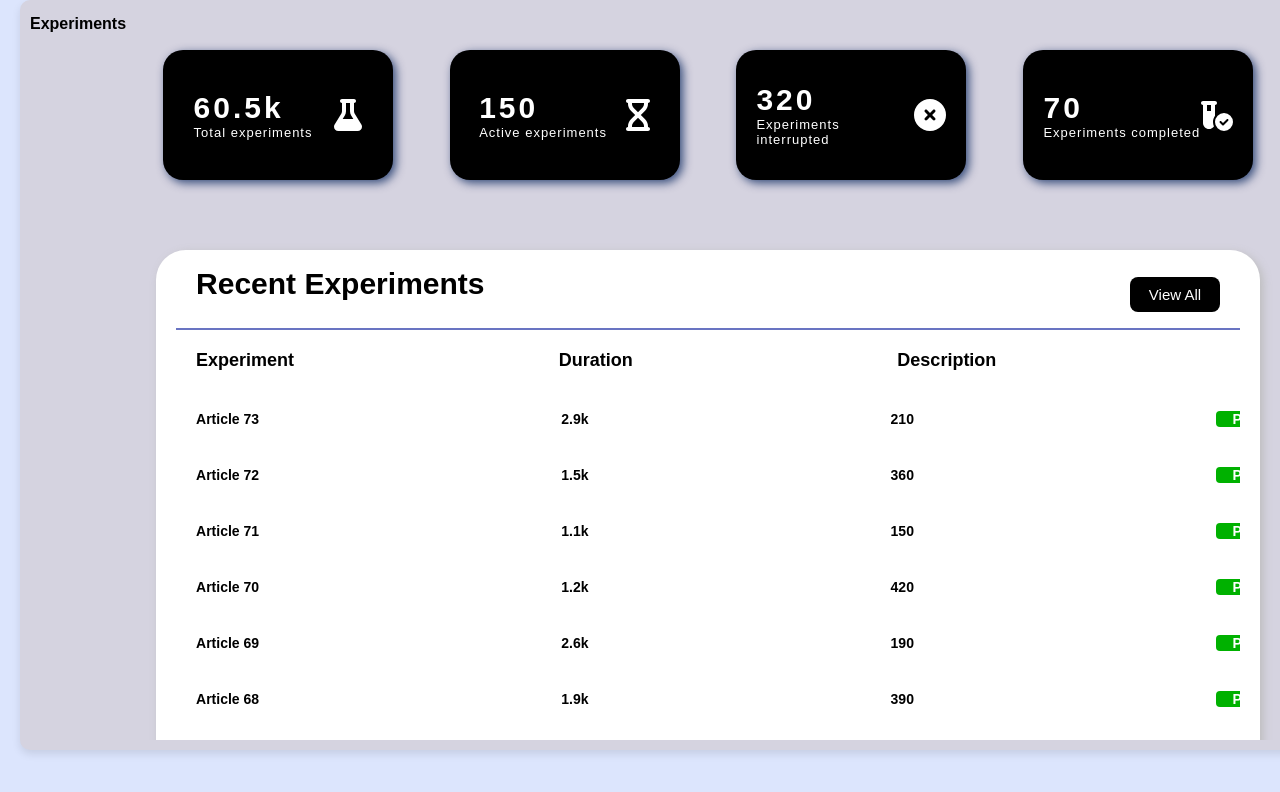
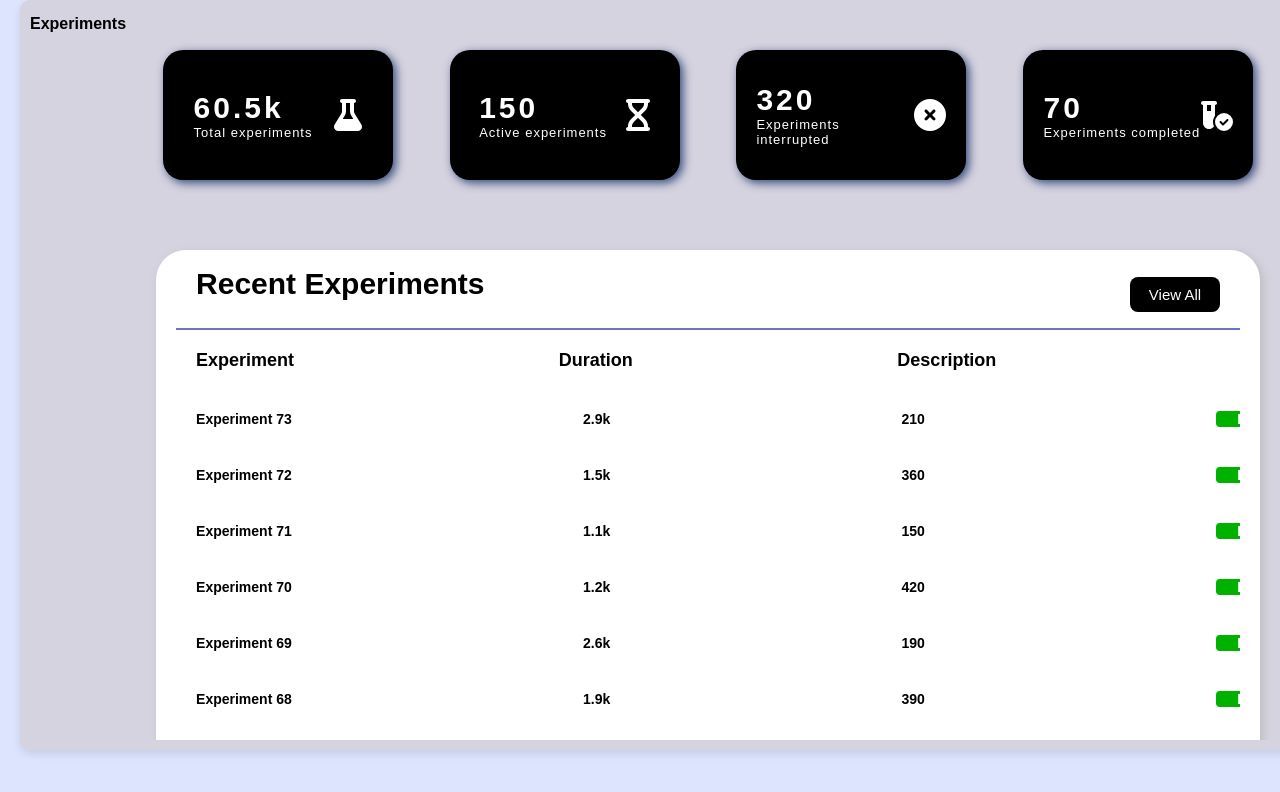
Before and after one commit to paprikadreamdetective/RPPW-DAQ, a React (Create React App) app in the folder dashboard/: page /Experiments in a window 1280 px wide. Shown: the top 792 px of the page. Built offline with nearby package versions, Linux system fonts and the light colour scheme.

Commit message:
✨ Added first version of about page
Added first version of about page

```diff
--- a/dashboard/src/components/DevicesDetails.js
+++ b/dashboard/src/components/DevicesDetails.js
@@ -1,6 +1,6 @@
 // src/components/DeviceDetails.js
 import { useState } from "react";
-import { useParams, useNavigate } from "react-router-dom";
+//import { useParams, useNavigate } from "react-router-dom";
 import './DevicesDetails.css';
 import DAQSlider from "./DAQSlider";
 // DeviceDetails.js
--- a/dashboard/src/components/MainSidebar.js
+++ b/dashboard/src/components/MainSidebar.js
@@ -2,7 +2,7 @@
 
 import { useState } from "react";
 import { FontAwesomeIcon } from "@fortawesome/react-fontawesome";
-import { faHome, faMicrochip, faMicroscope, faSignOutAlt, faBars, faClose } from "@fortawesome/free-solid-svg-icons";
+import { faHome, faMicrochip, faMicroscope, faSignOutAlt, faBars, faClose, faCircleQuestion } from "@fortawesome/free-solid-svg-icons";
 import "./SidebarHome.css";
 
 function MainSidebar({ sidebarOpen, toggleSidebar, navigate, logout }) {
@@ -28,6 +28,10 @@ function MainSidebar({ sidebarOpen, toggleSidebar, navigate, logout }) {
           <FontAwesomeIcon icon={faMicroscope} size="2x" color="white"/>
           {sidebarOpen && <span className="sidebar-item-text">Experiments</span>}
         </div>
+        <div className="sidebar-item" onClick={() => navigate("/dashboard/About")}>
+          <FontAwesomeIcon icon={faCircleQuestion} size="2x" color="white"/>
+          {sidebarOpen && <span className="sidebar-item-text">About</span>}
+        </div>
         <div className="sidebar-item" onClick={logout}>
           <FontAwesomeIcon icon={faSignOutAlt} size="2x" color="white"/>
           {sidebarOpen && <span className="sidebar-item-text">Logout</span>}
--- /dev/null
+++ b/dashboard/src/pages/AboutPage.css
@@ -0,0 +1,14 @@
+.about-page {
+    width: 100%;
+    margin-left: 20px;
+    background-color: #D5D3E0;
+    border-radius: 10px;
+    padding: 30px;
+    box-shadow: 0 4px 8px rgba(0, 0, 0, 0.1);
+  }
+
+
+
+.about-info p, .about-description {
+  margin: 8px 0;
+}
--- /dev/null
+++ b/dashboard/src/pages/AboutPage.js
@@ -0,0 +1,25 @@
+
+import './AboutPage.css';
+
+
+function AboutPage() {
+
+
+
+    return (
+        <>
+        <div className="about-page">
+
+        <div className="about-info">
+          <p><strong>About</strong> </p>
+
+          <div className="about-description"></div>
+        </div>
+
+        </div>
+
+
+        </>
+    )
+}
+export default AboutPage;
--- a/dashboard/src/pages/DashboardPanel.js
+++ b/dashboard/src/pages/DashboardPanel.js
@@ -1,11 +1,12 @@
 // Dashboard.js (Mover a pages/)
 import { useParams, useNavigate, useLocation } from "react-router-dom";
-import { useContext, useState, useEffect } from "react";
+import { useContext, useState } from "react";
 import { AuthContext } from "../components/AuthContext";
 import AuthUserForm from "../components/AuthForm";
 import MainSidebar from "../components/MainSidebar";
 import DeviceList from "../components/DevicesList";
 import DeviceDetails from "../components/DevicesDetails";
+import AboutPage from "./AboutPage";
 //import DAQSlider from "../components/DAQSlider";
 import HomePage from "./HomePage";
 import ExperimentsPage from "./ExperimentsPage";
@@ -60,6 +61,8 @@ function DashboardPanel({ showDevices }) {
 
       {location.pathname === "/dashboard/Experiments" && <ExperimentsPage />}
 
+      {location.pathname === "/dashboard/About" && <AboutPage />}
+
       {/* Mostrar DeviceList solo si no hay un deviceName seleccionado */}
       {showDevices && !deviceName && <DeviceList devices={devices} navigate={navigate} />}
 
--- a/dashboard/src/pages/ExperimentsPage.js
+++ b/dashboard/src/pages/ExperimentsPage.js
@@ -78,66 +78,66 @@ function ExperimentsPage() {
 
           <div className="items">
             <div className="item1">
-              <h3 className="t-op-nextlvl">Article 73</h3>
+              <h3 className="t-op-nextlvl">Experiment 73</h3>
               <h3 className="t-op-nextlvl">2.9k</h3>
               <h3 className="t-op-nextlvl">210</h3>
-              <h3 className="t-op-nextlvl label-tag">Published</h3>
+              <h3 className="t-op-nextlvl label-tag">Finished</h3>
             </div>
 
             <div className="item1">
-              <h3 className="t-op-nextlvl">Article 72</h3>
+              <h3 className="t-op-nextlvl">Experiment 72</h3>
               <h3 className="t-op-nextlvl">1.5k</h3>
               <h3 className="t-op-nextlvl">360</h3>
-              <h3 className="t-op-nextlvl label-tag">Published</h3>
+              <h3 className="t-op-nextlvl label-tag">Finished</h3>
             </div>
 
             <div className="item1">
-              <h3 className="t-op-nextlvl">Article 71</h3>
+              <h3 className="t-op-nextlvl">Experiment 71</h3>
               <h3 className="t-op-nextlvl">1.1k</h3>
               <h3 className="t-op-nextlvl">150</h3>
-              <h3 className="t-op-nextlvl label-tag">Published</h3>
+              <h3 className="t-op-nextlvl label-tag">Finished</h3>
             </div>
 
             <div className="item1">
-              <h3 className="t-op-nextlvl">Article 70</h3>
+              <h3 className="t-op-nextlvl">Experiment 70</h3>
               <h3 className="t-op-nextlvl">1.2k</h3>
               <h3 className="t-op-nextlvl">420</h3>
-              <h3 className="t-op-nextlvl label-tag">Published</h3>
+              <h3 className="t-op-nextlvl label-tag">Finished</h3>
             </div>
 
             <div className="item1">
-              <h3 className="t-op-nextlvl">Article 69</h3>
+              <h3 className="t-op-nextlvl">Experiment 69</h3>
               <h3 className="t-op-nextlvl">2.6k</h3>
               <h3 className="t-op-nextlvl">190</h3>
-              <h3 className="t-op-nextlvl label-tag">Published</h3>
+              <h3 className="t-op-nextlvl label-tag">Finished</h3>
             </div>
 
             <div className="item1">
-              <h3 className="t-op-nextlvl">Article 68</h3>
+              <h3 className="t-op-nextlvl">Experiment 68</h3>
               <h3 className="t-op-nextlvl">1.9k</h3>
               <h3 className="t-op-nextlvl">390</h3>
-              <h3 className="t-op-nextlvl label-tag">Published</h3>
+              <h3 className="t-op-nextlvl label-tag">Finished</h3>
             </div>
 
             <div className="item1">
-              <h3 className="t-op-nextlvl">Article 67</h3>
+              <h3 className="t-op-nextlvl">Experiment 67</h3>
               <h3 className="t-op-nextlvl">1.2k</h3>
               <h3 className="t-op-nextlvl">580</h3>
-              <h3 className="t-op-nextlvl label-tag">Published</h3>
+              <h3 className="t-op-nextlvl label-tag">Finished</h3>
             </div>
 
             <div className="item1">
-              <h3 className="t-op-nextlvl">Article 66</h3>
+              <h3 className="t-op-nextlvl">Experiment 66</h3>
               <h3 className="t-op-nextlvl">3.6k</h3>
               <h3 className="t-op-nextlvl">160</h3>
-              <h3 className="t-op-nextlvl label-tag">Published</h3>
+              <h3 className="t-op-nextlvl label-tag">Finished</h3>
             </div>
 
             <div className="item1">
-              <h3 className="t-op-nextlvl">Article 65</h3>
+              <h3 className="t-op-nextlvl">Experiment 65</h3>
               <h3 className="t-op-nextlvl">1.3k</h3>
               <h3 className="t-op-nextlvl">220</h3>
-              <h3 className="t-op-nextlvl label-tag">Published</h3>
+              <h3 className="t-op-nextlvl label-tag">Finished</h3>
             </div>
           </div>
         </div>
--- a/dashboard/src/pages/HomePage.js
+++ b/dashboard/src/pages/HomePage.js
@@ -3,14 +3,6 @@ import './HomePage.css';
 
 function HomePage() {
 
-
-    const onCreate = () => {
-        // logic goes here
-    };
-
-    const onPanelResize = () => {
-        // logic goes here
-    };
 
 
     return (
```
